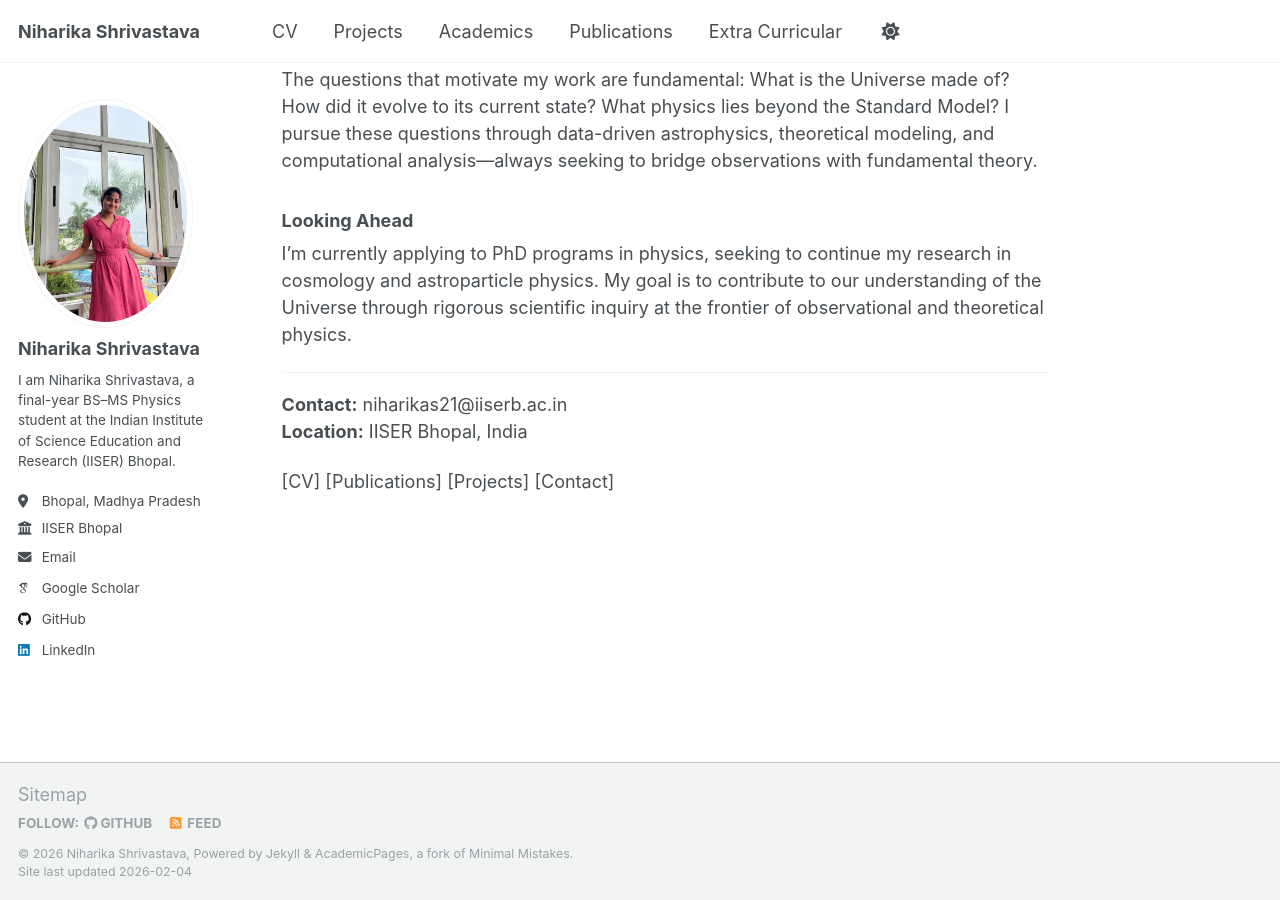
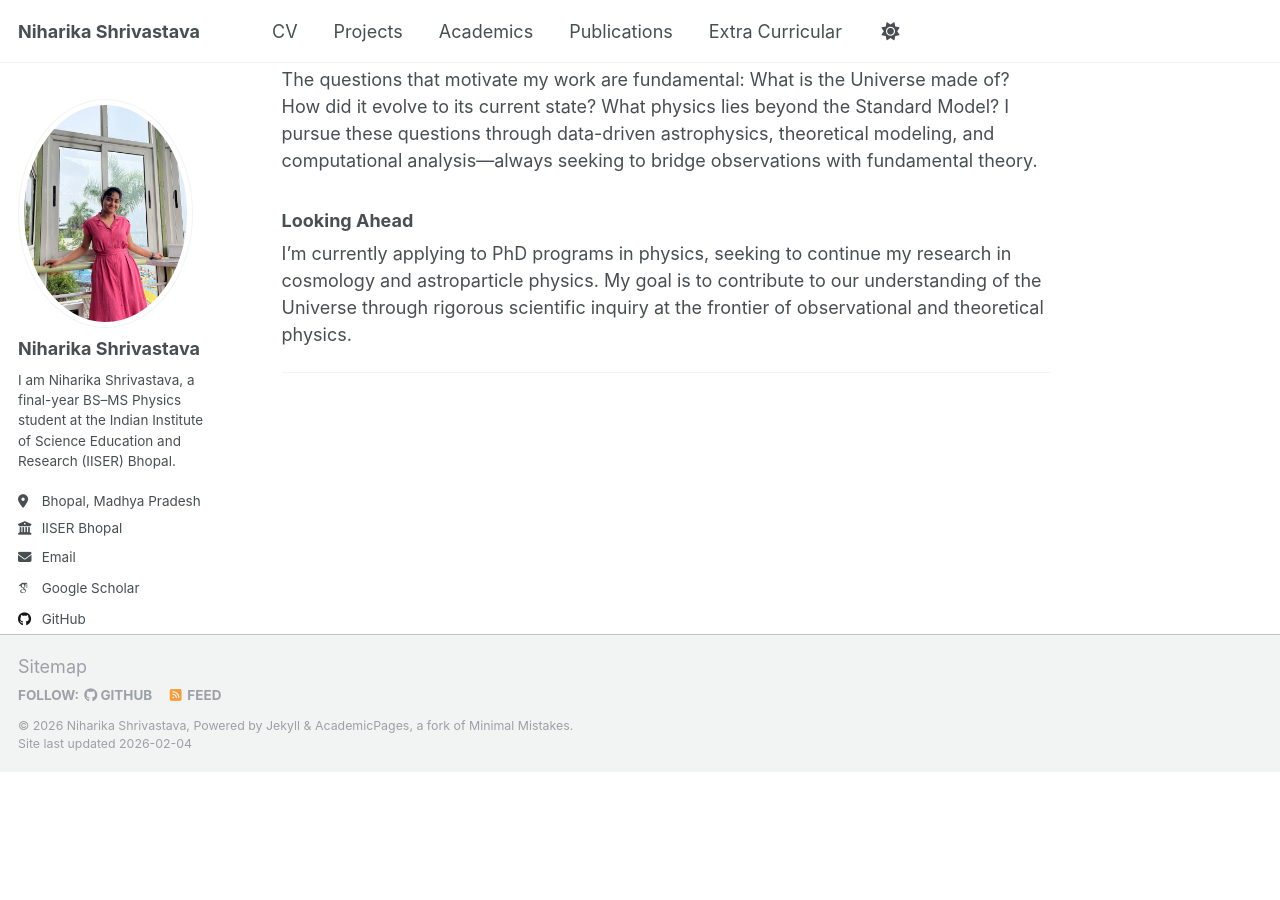
Before and after one commit to niharikashri22/niharikashri22.github.io, a Jekyll site: the page built from _pages/about.md, in a window 1280 px wide and 900 px high, scrolled down 1051 px. Built offline with Jekyll 4.4.1, drawn with Linux system fonts in a browser that asks for light colours; some web fonts are replaced; a script that is not in the unit is left out; after the commit the page ends 1823 px from its top, so only the background shows below that.

Commit message:
Remove contact details from about page
Removed contact information and links from the about page.

```diff
--- a/_pages/about.md
+++ b/_pages/about.md
@@ -40,8 +40,3 @@ The questions that motivate my work are fundamental: What is the Universe made o
 I'm currently applying to PhD programs in physics, seeking to continue my research in cosmology and astroparticle physics. My goal is to contribute to our understanding of the Universe through rigorous scientific inquiry at the frontier of observational and theoretical physics.
 
 ---
-
-**Contact:** niharikas21@iiserb.ac.in
-**Location:** IISER Bhopal, India
-
-[CV] [Publications] [Projects] [Contact]
```
